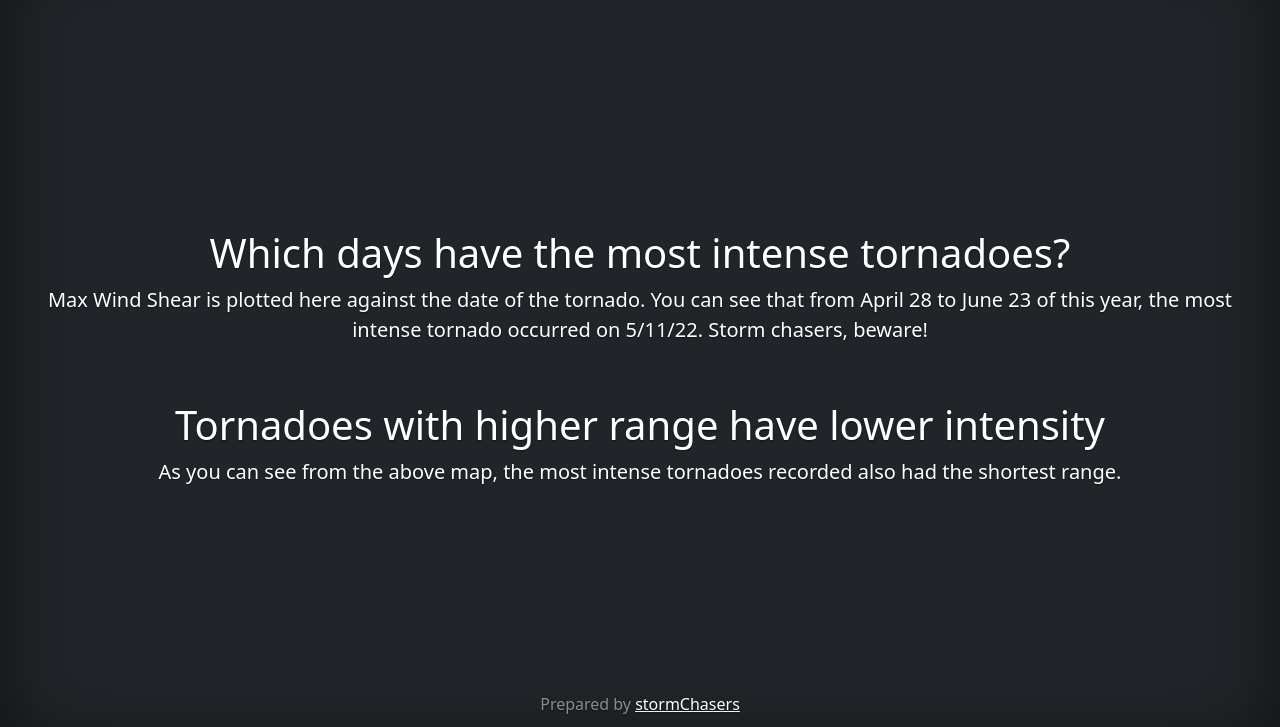
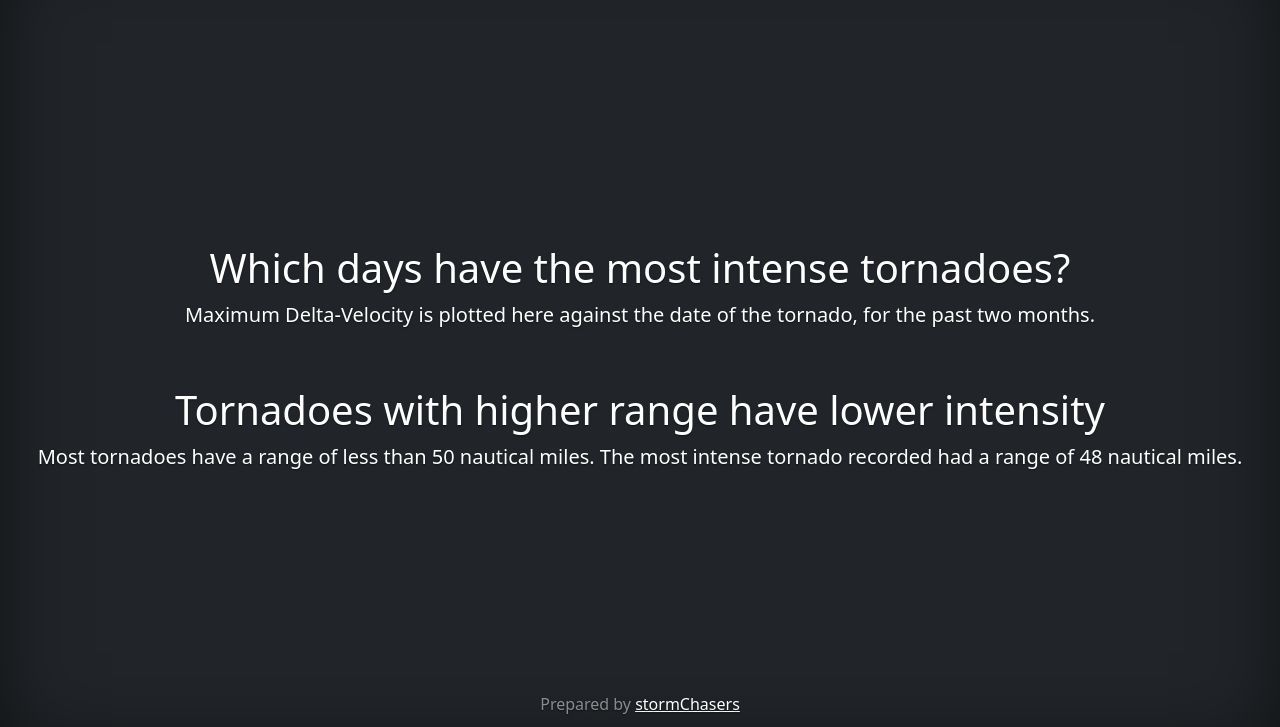
Before and after one commit to tebohl/Tornado-Project, a Flask app: page /intensity in a window 1280 px wide. Shown: the part 52-779 px from the top of the page. Run offline with Flask 2, Linux system fonts and the light colour scheme; data that the repository does not hold is empty; some libraries are stand-ins or nearby versions.

Commit message:
minor last minute tweaks

```diff
--- a/static/js/intensity_plot.js
+++ b/static/js/intensity_plot.js
@@ -1,65 +1,40 @@
 function init() {
-    // access mondo data via flask route
+    // access mongodb data via flask route
     d3.json("/api/intensity").then(function(data){
         let ids = data[0].PKID;
         let dates = data[0].Date;
         let ranges = data[0].Range;
-        let shears = data[0].Max_Shear;
-        //reduces list by the max shear for each pkid
-        let reduced_ranges = [];
-        let reduced_shears = [];
-        let reduced_dates = [];
-        let reduced_ids = [];
-        let prev_tornado_id = '';
-        let prev_tornado_shear = 0;
-        for (let i = 0; i<ids.length; i++) {
-            current_tornado_id = ids[i];
-            current_tornado_shear = shears[i];
-            tornado_range = ranges[i];
-            if (current_tornado_id === prev_tornado_id) {
-                if(current_tornado_shear > prev_tornado_shear){
-                    reduced_ranges[reduced_ranges.length-1] = ranges[i]
-                    reduced_shears[reduced_shears.length-1] = shears[i]
-                    reduced_dates[reduced_dates.length-1] = dates[i]
-                    reduced_ids[reduced_ids.length-1] = ids[i]
-                }
-            }
-            else {
-                reduced_ranges.push(ranges[i]);
-                reduced_shears.push(shears[i]);
-                reduced_dates.push(dates[i]);
-                reduced_ids.push(ids[i]);
-            }
-            prev_tornado_id = current_tornado_id
-            prev_tornado_shear = current_tornado_id
-            };
+        let mxdvs = data[0].MXDV;
+        let max_shears = data[0].Max_Shear;
 
         //scatterplot showing tornadoes by date and intensity
         let trace1 = {
-            x: reduced_dates,
-            y: reduced_shears,
+            x: dates,
+            y: mxdvs,
             mode: 'markers',
             type: 'scatter',
+            hovertext: ids
         };
         let data1 = [trace1];
         let layout1 = {
-            title: {text:"Date v. Max Shear"},
-            yaxis: {title: {text: "Max Wind Shear"}}
+            title: {text:"Date v. Maximum Delta-Velocity"},
+            yaxis: {title: {text: "Maximum Delta-Velocity"}}
         };
         Plotly.newPlot("plot", data1, layout1);
 
 
-        //scatterplt showing tornadoes by range v. shear:
+        //scatterplt showing tornadoes by range v. max shear:
         let trace2 = {
-            x: reduced_ranges,
-            y: reduced_shears,
+            x: ranges,
+            y: max_shears,
             mode: 'markers',
             type: 'scatter',
+            hovertext: ids
         };
         let layout2 = {
-            title: {text:"Range v. Max Shear"},
+            title: {text:"Range v. Maximum Wind Shear"},
             xaxis: {title: {text: "Range (in nautical miles)"}},
-            yaxis: {title: {text: "Max Wind Shear"}}
+            yaxis: {title: {text: "Maximum Wind Shear"}}
         };
         let data2 = [trace2];
         Plotly.newPlot("plot2", data2, layout2);
--- a/templates/intensity-plot.html
+++ b/templates/intensity-plot.html
@@ -89,13 +89,13 @@
      <h1 style="margin-top: 1em">Which days have the most intense tornadoes?</h1>
       <!-- The div that holds our map -->
     <div id="plot"></div>
-    <p class="lead">Max Wind Shear is plotted here against the date of the tornado. You can see that from April 28 to June 23 of this year, the most intense tornado occurred on 5/11/22. Storm chasers, beware! </p>
+    <p class="lead">Maximum Delta-Velocity is plotted here against the date of the tornado, for the past two months.</p>
   </main>
   <main class="px-3">
     <h1 style="margin-top: 1em">Tornadoes with higher range have lower intensity</h1>
      <!-- The div that holds our map -->
    <div id="plot2"></div>
-   <p class="lead">As you can see from the above map, the most intense tornadoes recorded also had the shortest range.</p>
+   <p class="lead">Most tornadoes have a range of less than 50 nautical miles. The most intense tornado recorded had a range of 48 nautical miles.</p>
  </main>
 
   <footer class="mt-auto text-white-50">
```
